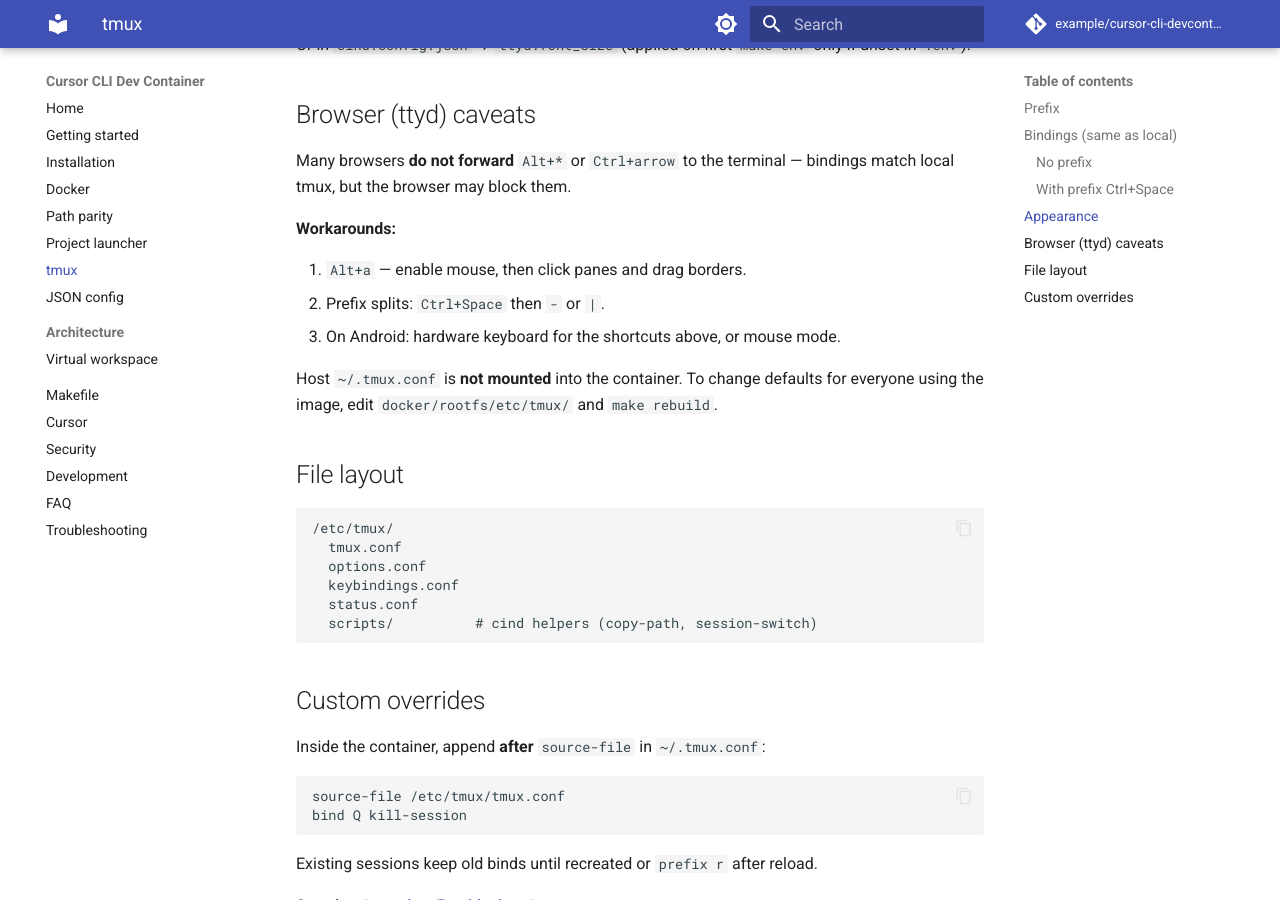
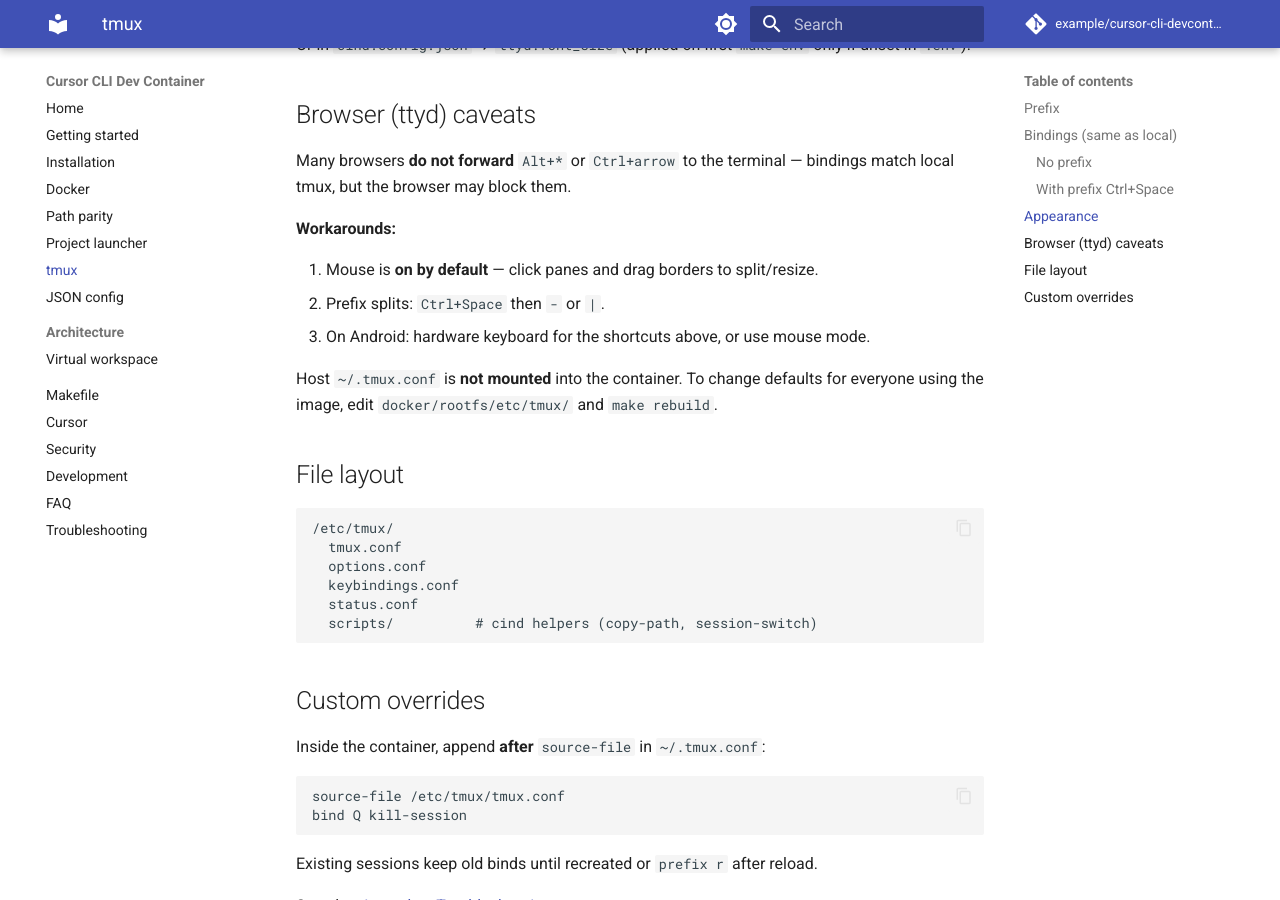
Before and after one commit to aKyther/orcan, an MkDocs documentation site: the page built from docs/tmux.md, in a window 1280 px wide and 900 px high, scrolled down 2234 px. Built offline with MkDocs 1.6.1 and Material for MkDocs 9.7.7, drawn with Linux system fonts in a browser that asks for light colours; comment, search, counter and statistics services are not loaded; some of the changed text lies outside the part shown.

Commit message:
tmux mouse

```diff
--- a/docs/tmux.md
+++ b/docs/tmux.md
@@ -28,7 +28,7 @@
 | `Alt+c` | New window |
 | `Ctrl+Shift+←` `→` | Swap window |
 | `Alt+1`–`Alt+9`, `Alt+0` | Jump to window |
-| `Alt+a` | Mouse on |
+| `Alt+a` | Mouse on (already default) |
 | `Alt+q` | Mouse off |
 
 ### With prefix `Ctrl+Space`
@@ -68,9 +68,9 @@
 
 **Workarounds:**
 
-1. `Alt+a` — enable mouse, then click panes and drag borders.
+1. Mouse is **on by default** — click panes and drag borders to split/resize.
 2. Prefix splits: `Ctrl+Space` then `-` or `|`.
-3. On Android: hardware keyboard for the shortcuts above, or mouse mode.
+3. On Android: hardware keyboard for the shortcuts above, or use mouse mode.
 
 Host `~/.tmux.conf` is **not mounted** into the container. To change defaults for everyone using the image, edit `docker/rootfs/etc/tmux/` and `make rebuild`.
 
```
Also changed, not shown: docs/troubleshooting.md (+1 -1 lines), 3 other files.
